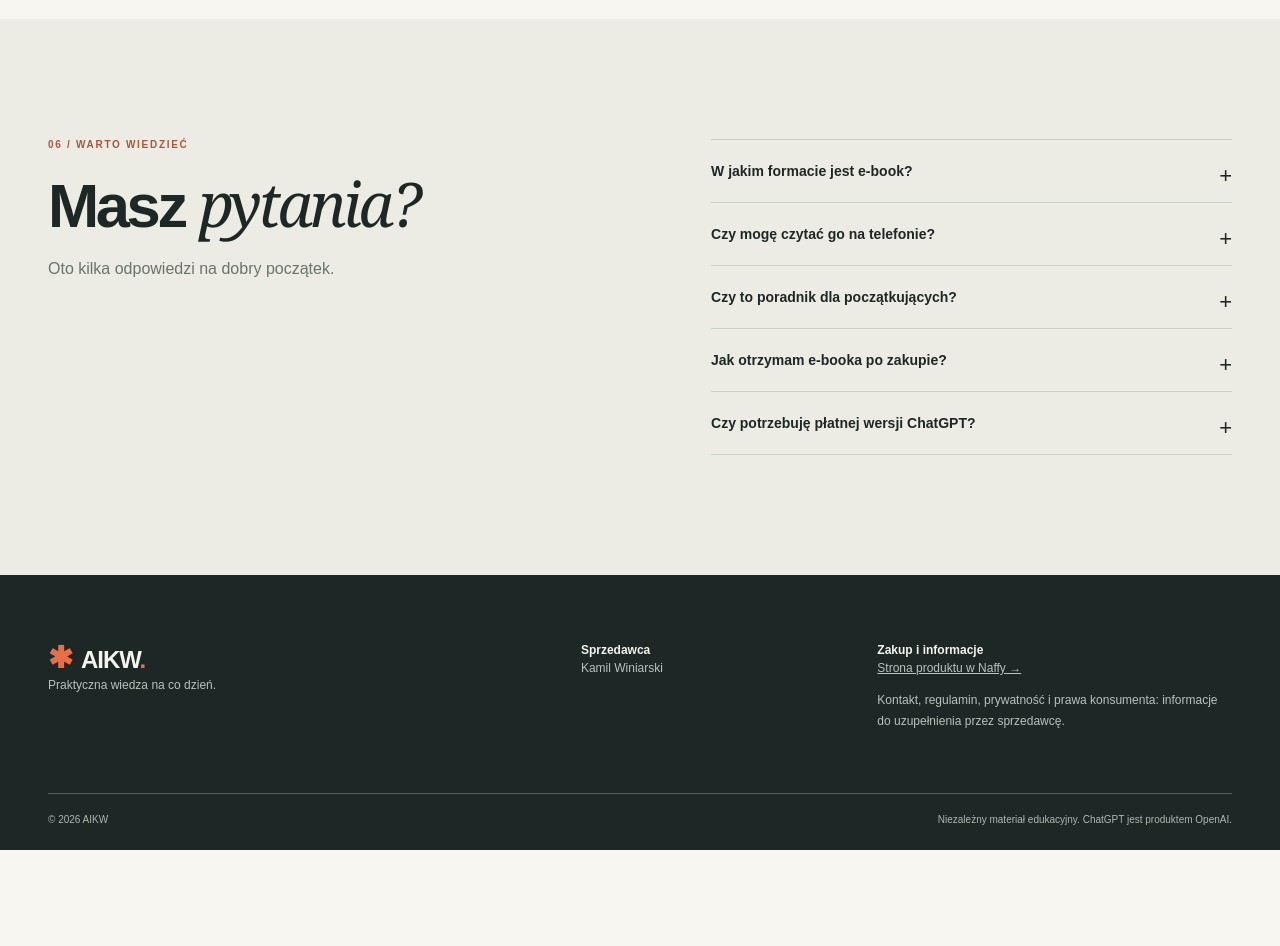
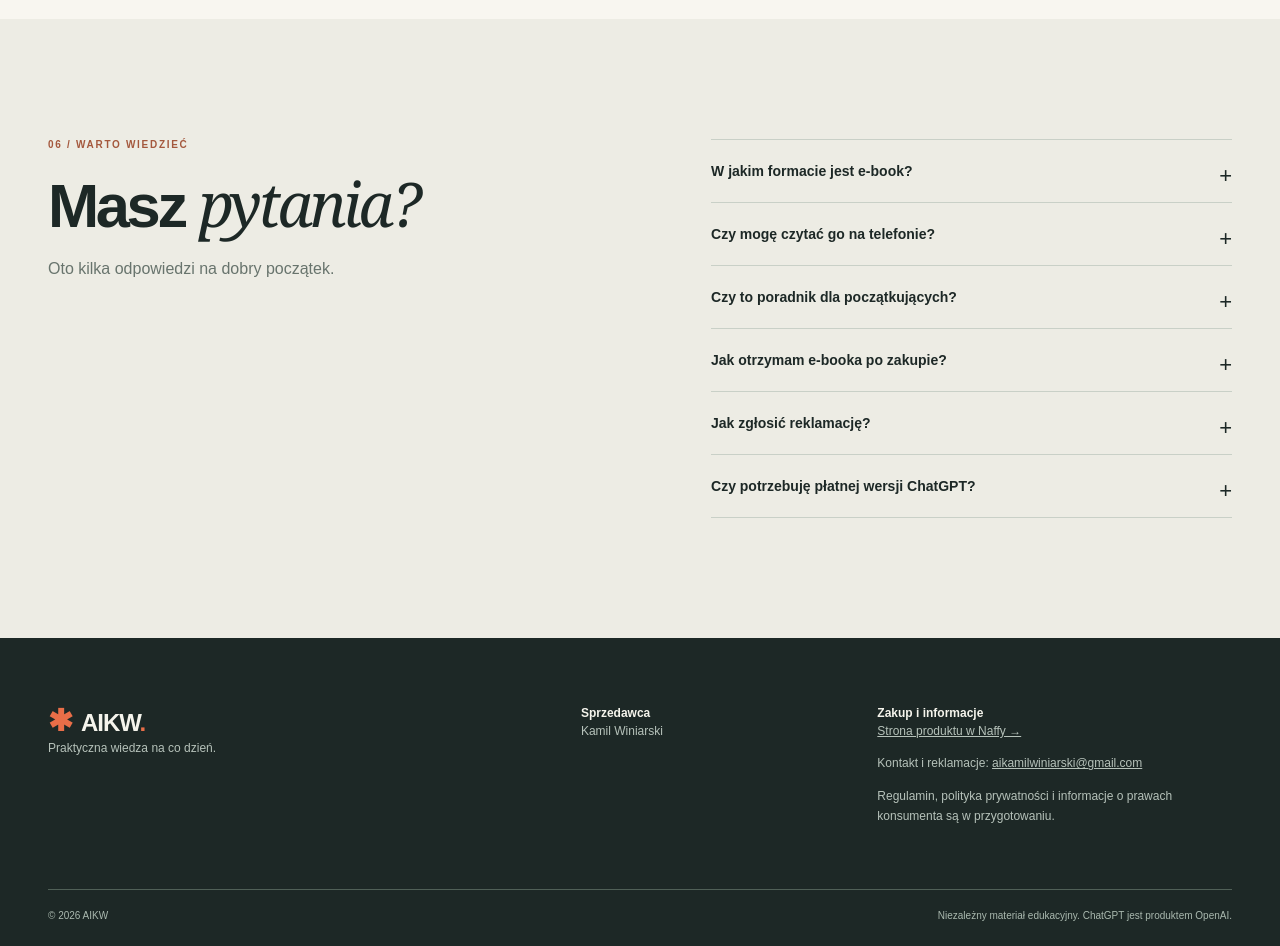
Before and after one commit to kapamawi/poradniki, a plain HTML site: page index.html in a window 1280 px wide. Shown: the part 4420-5366 px from the top of the page. Before the commit the page ends 5270 px from the top, so only its background shows below. Drawn offline with Linux system fonts and the light colour scheme.

Commit message:
Dodaj kontakt i sposób zgłaszania reklamacji

```diff
--- a/index.html
+++ b/index.html
@@ -13,6 +13,6 @@
 <section class="section wrap benefit"><div class="note-graphic" aria-hidden="true"><div class="note-top"><span>NOTATKA / 01</span><span>✱</span></div><div class="note-lines"><i></i><i></i><i></i></div><div class="note-check">✓</div><p>MAŁE KROKI.<br>WIĘCEJ JASNOŚCI.</p></div><div><p class="kicker">03 / PRAKTYCZNIE, NIE NA SKRÓTY</p><h2>Nie musisz wiedzieć wszystkiego, <em>żeby zacząć.</em></h2><p class="body-large">Zamiast zbierać pojedyncze porady z różnych miejsc, przejdź uporządkowaną ścieżkę: od prostego pytania, przez poprawki, aż po samodzielne sprawdzenie odpowiedzi.</p><ul class="check-list"><li>Określ zadanie, kontekst i formę odpowiedzi.</li><li>Wskaż, co poprawić, gdy wynik nie trafia w potrzeby.</li><li>Rozpoznaj, kiedy warto sięgnąć do źródła lub po pomoc człowieka.</li></ul></div></section>
 <section id="dla-kogo" class="audience"><div class="wrap audience-inner"><div><p class="kicker">04 / DLA KOGO</p><h2>Dobry początek<br>jest <em>prostszy,</em><br>niż myślisz<span class="orange">.</span></h2></div><div><p class="body-large">Ten poradnik jest dla dorosłych osób początkujących — także tych, które nie mają wiedzy informatycznej.</p><div class="audience-item"><span>01</span> Chcesz zacząć, ale nie wiesz, o co zapytać.</div><div class="audience-item"><span>02</span> Szukasz praktycznych przykładów do nauki, pracy i codziennych spraw.</div><div class="audience-item"><span>03</span> Chcesz korzystać z AI uważnie i sprawdzać jej odpowiedzi.</div></div></div></section>
 <section id="oferta" class="section wrap offer"><div class="offer-copy"><p class="kicker">05 / TWOJA KOLEJ</p><h2>Zrób pierwszy krok <em>po swojemu.</em></h2><p class="body-large">Praktyczny poradnik i zeszyt ćwiczeń, do którego możesz wracać wtedy, kiedy go potrzebujesz.</p><ul class="check-list"><li>38 stron w formacie PDF</li><li>Przykłady, szablony i karty pracy</li><li>Poziom podstawowy, bez wymagań technicznych</li></ul><div class="price"><strong>5 zł</strong><span>jednorazowo<br>format PDF</span></div><a class="button" href="https://www.naffy.io/kamil-winiarski/praktyczny-ebook-qu3">Kup teraz <span>→</span></a><p class="small">Zapłać BLIKIEM na platformie Naffy. Po zakupie e-book zostanie wysłany na Twój adres e-mail.</p></div><div class="offer-art"><img src="assets/okladka.png" alt="Okładka poradnika ChatGPT krok po kroku" loading="lazy"><span class="offer-badge">CZYTAJ<br>W SWOIM<br>TEMPIE ✱</span></div></section>
-<section id="faq" class="section faq"><div class="wrap faq-inner"><div><p class="kicker">06 / WARTO WIEDZIEĆ</p><h2>Masz <em>pytania?</em></h2><p>Oto kilka odpowiedzi na dobry początek.</p></div><div class="faq-list"><details><summary>W jakim formacie jest e-book?</summary><p>Poradnik ma format PDF. Możesz go otworzyć w przeglądarce lub aplikacji obsługującej pliki PDF.</p></details><details><summary>Czy mogę czytać go na telefonie?</summary><p>Tak, pliki PDF można czytać na telefonie za pomocą przeglądarki lub czytnika PDF.</p></details><details><summary>Czy to poradnik dla początkujących?</summary><p>Tak. Jest przeznaczony dla dorosłych osób początkujących i nie wymaga wiedzy informatycznej.</p></details><details><summary>Jak otrzymam e-booka po zakupie?</summary><p>Po opłaceniu zamówienia na platformie Naffy otrzymasz e-booka na adres e-mail podany przy zakupie.</p></details><details><summary>Czy potrzebuję płatnej wersji ChatGPT?</summary><p>Poradnik zaleca rozpoczęcie od prostych zadań tekstowych dostępnych na Twoim koncie. Funkcje i limity mogą się różnić; ćwiczenia z plikami i obrazami mają wariant bez załączników.</p></details></div></div></section>
-</main><footer><div class="wrap footer-inner"><div><a class="brand" href="#start"><span class="brand-mark">✱</span> AIKW<span class="brand-dot">.</span></a><p>Praktyczna wiedza na co dzień.</p></div><div><strong>Sprzedawca</strong><p>Kamil Winiarski</p></div><div><strong>Zakup i informacje</strong><p><a href="https://www.naffy.io/kamil-winiarski/praktyczny-ebook-qu3">Strona produktu w Naffy →</a></p><p>Kontakt, regulamin, prywatność i prawa konsumenta: informacje do uzupełnienia przez sprzedawcę.</p></div></div><div class="wrap footer-bottom">© 2026 AIKW <span>Niezależny materiał edukacyjny. ChatGPT jest produktem OpenAI.</span></div></footer>
+<section id="faq" class="section faq"><div class="wrap faq-inner"><div><p class="kicker">06 / WARTO WIEDZIEĆ</p><h2>Masz <em>pytania?</em></h2><p>Oto kilka odpowiedzi na dobry początek.</p></div><div class="faq-list"><details><summary>W jakim formacie jest e-book?</summary><p>Poradnik ma format PDF. Możesz go otworzyć w przeglądarce lub aplikacji obsługującej pliki PDF.</p></details><details><summary>Czy mogę czytać go na telefonie?</summary><p>Tak, pliki PDF można czytać na telefonie za pomocą przeglądarki lub czytnika PDF.</p></details><details><summary>Czy to poradnik dla początkujących?</summary><p>Tak. Jest przeznaczony dla dorosłych osób początkujących i nie wymaga wiedzy informatycznej.</p></details><details><summary>Jak otrzymam e-booka po zakupie?</summary><p>Po opłaceniu zamówienia na platformie Naffy otrzymasz e-booka na adres e-mail podany przy zakupie.</p></details><details><summary>Jak zgłosić reklamację?</summary><p>Reklamację dotyczącą e-booka możesz wysłać do Kamila Winiarskiego na adres <a href="mailto:aikamilwiniarski@gmail.com">aikamilwiniarski@gmail.com</a>. Opisz problem i podaj dane pozwalające odnaleźć zamówienie.</p></details><details><summary>Czy potrzebuję płatnej wersji ChatGPT?</summary><p>Poradnik zaleca rozpoczęcie od prostych zadań tekstowych dostępnych na Twoim koncie. Funkcje i limity mogą się różnić; ćwiczenia z plikami i obrazami mają wariant bez załączników.</p></details></div></div></section>
+</main><footer><div class="wrap footer-inner"><div><a class="brand" href="#start"><span class="brand-mark">✱</span> AIKW<span class="brand-dot">.</span></a><p>Praktyczna wiedza na co dzień.</p></div><div><strong>Sprzedawca</strong><p>Kamil Winiarski</p></div><div><strong>Zakup i informacje</strong><p><a href="https://www.naffy.io/kamil-winiarski/praktyczny-ebook-qu3">Strona produktu w Naffy →</a></p><p>Kontakt i reklamacje: <a href="mailto:aikamilwiniarski@gmail.com">aikamilwiniarski@gmail.com</a></p><p>Regulamin, polityka prywatności i informacje o prawach konsumenta są w przygotowaniu.</p></div></div><div class="wrap footer-bottom">© 2026 AIKW <span>Niezależny materiał edukacyjny. ChatGPT jest produktem OpenAI.</span></div></footer>
 </body></html>
```
